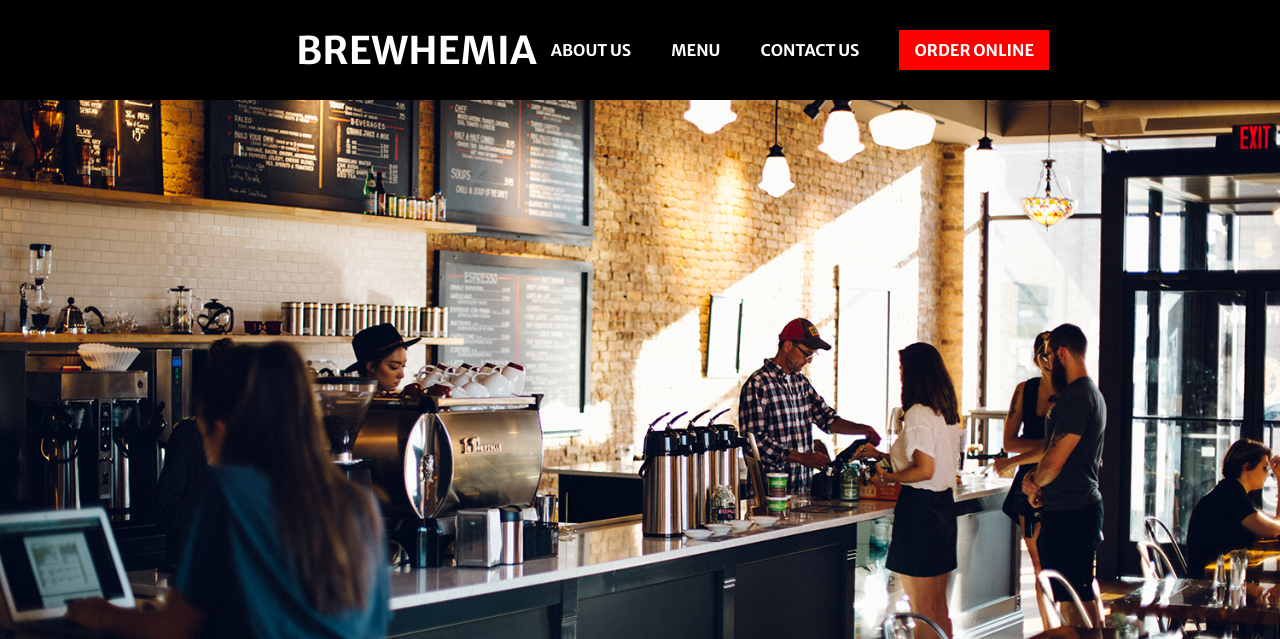
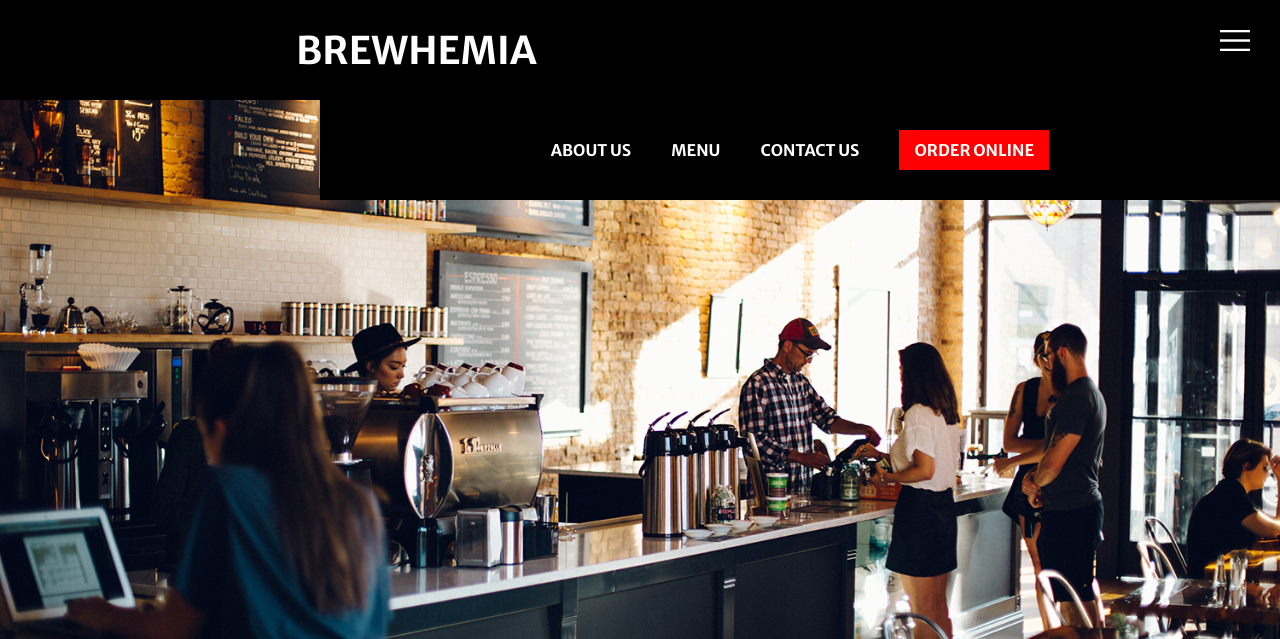
Before and after one commit to welbinator/brewhemia, a PHP site: page / in a window 1280 px wide. Shown: the top 639 px of the page. Run offline with PHP 8.4, Linux system fonts and the light colour scheme.

Commit message:
nav top 100px mobile

```diff
--- a/assets/css/styles.css
+++ b/assets/css/styles.css
@@ -278,7 +278,7 @@
     justify-content: center;
     background: black;
     z-index: 1;
-
+    top: 100px;
 }
 nav ul {
     display: flex;
```
